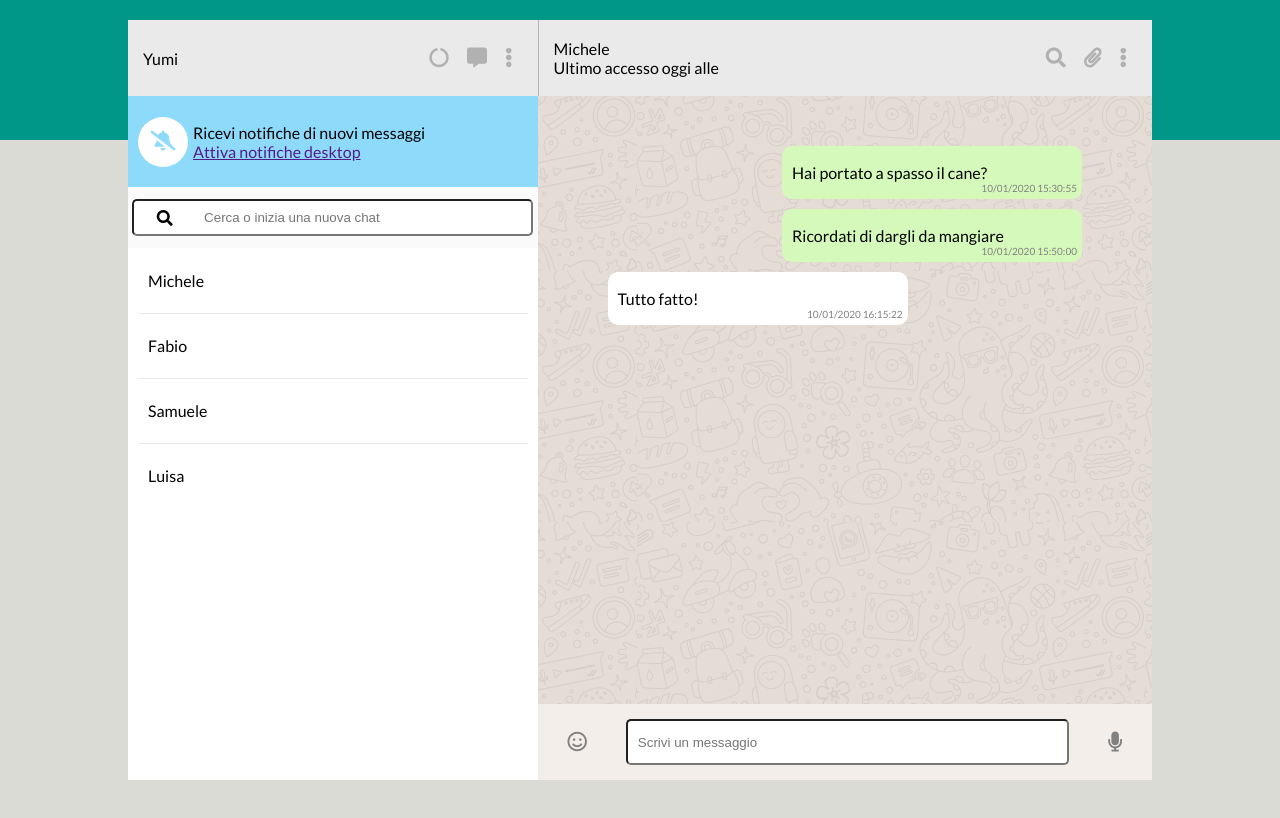
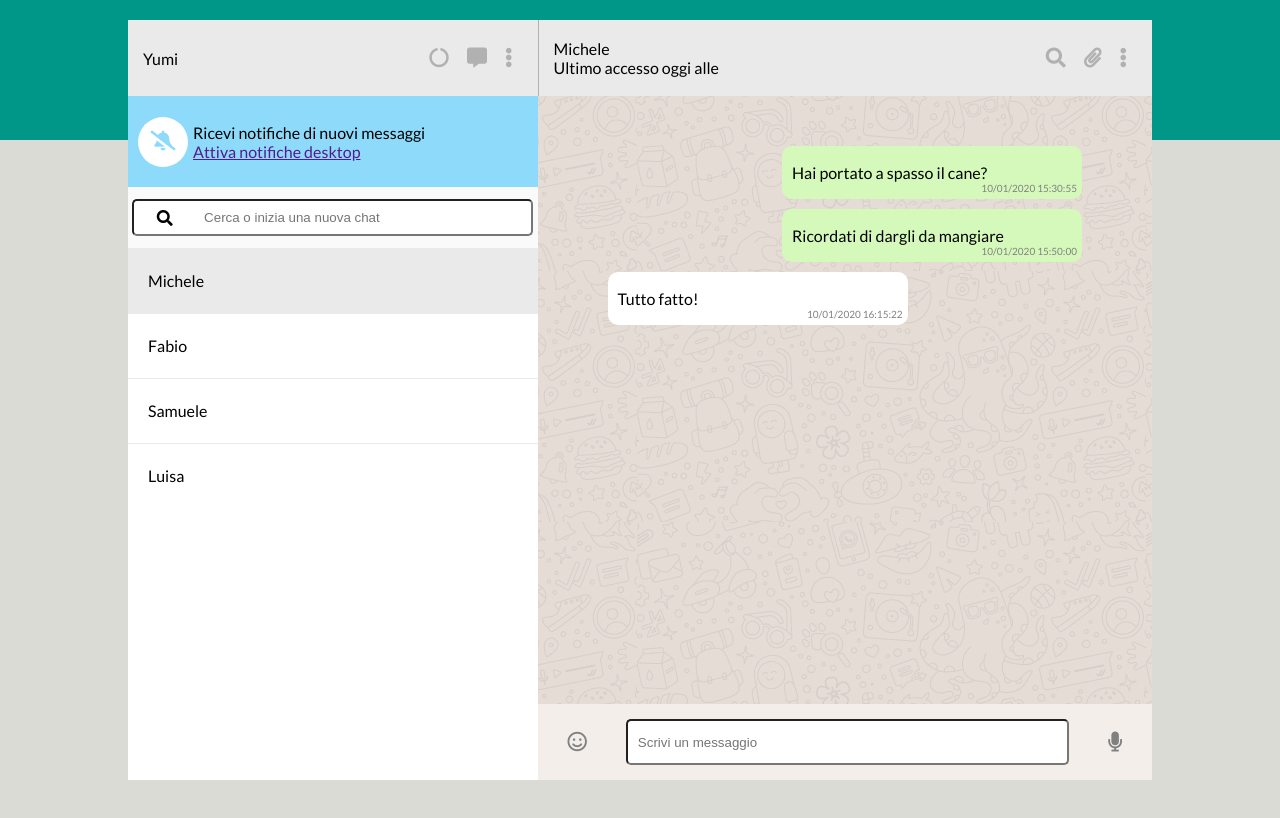
Before and after one commit to yumishikata/js-html-css-boolzap, a plain HTML site: page index.html in a window 1280 px wide. Drawn offline with nearby package versions, Linux system fonts and the light colour scheme.

Commit message:
Altre modifiche

```diff
--- a/index.html
+++ b/index.html
@@ -42,7 +42,7 @@
                 </div>
                 <div class="messaggi_utenti">
                     <ul>
-                        <li v-for="(contact,index) in contacts" @click="messaggio(index)">
+                        <li v-for="(contact,index) in contacts" @click="messaggio(index)" :class="{active: contact.visible}" >
                             <img :src="path + contact.avatar + ext" alt="">
                             <p>{{contact.name}}</p>
                         </li>
--- a/style.css
+++ b/style.css
@@ -109,7 +109,7 @@ margin-right: 5px;
 }
 
 .messaggi_utenti {
-    padding: 0 10px;
+
     background-color: white;
     height: 70%;
     overflow-y: scroll;
@@ -119,6 +119,7 @@ margin-right: 5px;
     display: flex;
     align-items: center;
     height: 65px;
+    padding: 0 10px;
 }
 .messaggi_utenti li:not(:first-child) {
     border-top: 1px solid #eaeaea;
@@ -202,3 +203,7 @@ margin-right: 5px;
     background-color: white;
 
 }
+
+.active {
+    background-color: #eaeaea;
+}
```
